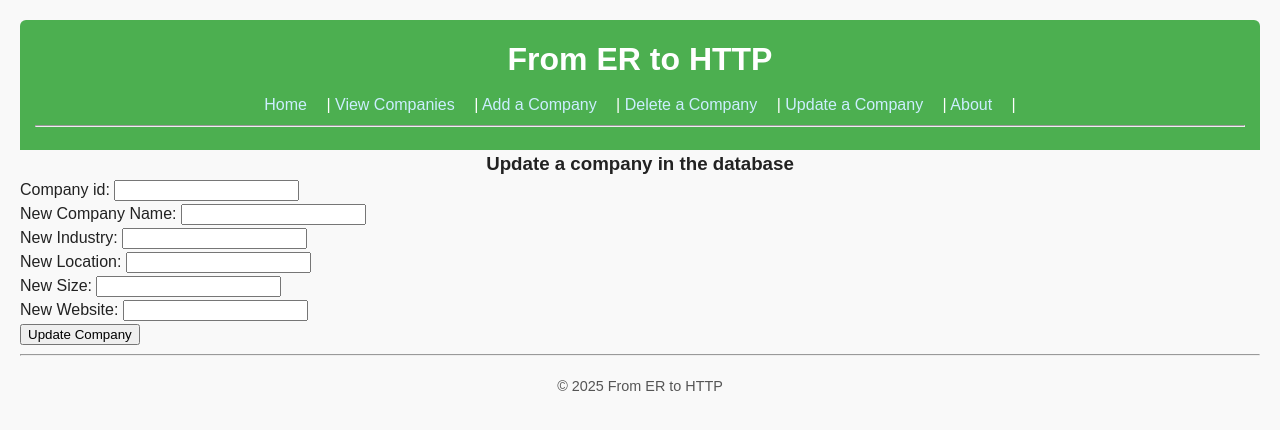
After one commit to ReeveTinnell/240-Databases-Project, a Flask app: page /updateCompany in a window 1280 px wide. The commit adds this page. Shown: the top 430 px of the page. Run offline with Flask 3, Linux system fonts and the light colour scheme.

Commit message:
Large update, full basic CRUD for company table. Using prepared statements, but other issues exist. Added error message location in header

```diff
--- a/app.py
+++ b/app.py
@@ -31,6 +31,14 @@ def premade():
     output = render_template('static.html')
     return output
 
+@app.route('/viewTable', methods=['GET'])
+def viewTable():
+
+    table = request.args.get('table')
+
+    output = render_template('viewTable.html', table=table, attributes=attributes)
+    return output
+
 @app.route('/companies')
 def viewCompanies():
     connection = getConnection()
@@ -45,20 +53,71 @@ def addCompany():
     output = render_template('addCompany.html')
     return output
 
-@app.route('/addCompanyToList', methods=['GET'])
+@app.route('/addCompany', methods=['POST'])
 def addCompanyToList():
 
     new_company = [
-        request.args.get('name'),
-        request.args.get('industry'),
-        request.args.get('location'),
-        request.args.get('size'),
-        request.args.get('website')
+        request.form['name'],
+        request.form['industry'],
+        request.form['location'],
+        request.form['size'],
+        request.form['website']
         ]
-    print(new_company)
+
     addTo("company", new_company)
 
     return redirect(url_for('viewCompanies'))
 
+@app.route('/deleteCompany')
+def deleteCompany():
+    output = render_template('deleteCompany.html')
+    return output
+
+@app.route('/deleteCompany', methods=['POST'])
+def deleteCompanyFromTable():
+
+    id = request.form['id']
+    name = request.form['name']
+
+    error = None
+
+    company = getEntry("company", id)
+
+    if len(company) == 0:
+        error="ERROR! No company found, please enter a correct company id"
+        output = render_template('deleteCompany.html', error=error)
+        return output
+    if company[0][1] != name:
+        error="ERROR! Company name does not match company name file"
+        output = render_template('deleteCompany.html', error=error)
+        return output
+    else:
+        delFrom("company", id)
+        return redirect(url_for('viewCompanies'))
+
+@app.route('/updateCompany')
+def updateCompany():
+    output = render_template('updateCompany.html')
+    return output
+
+
+@app.route('/updateCompany', methods=['POST'])
+def updateCompanyEntry():
+
+    id = request.form['id']
+
+    update_values = [
+        request.form['name'],
+        request.form['industry'],
+        request.form['location'],
+        request.form['size'],
+        request.form['website']
+        ]
+
+    updateEntry("company", id, update_values)
+
+    return redirect(url_for('viewCompanies'))
+
+
 if __name__ == '__main__':
     app.run(port=8000, debug=True, host="0.0.0.0")
--- a/menu_testing.py
+++ b/menu_testing.py
@@ -52,18 +52,25 @@ def showAll():
         number=number+1
     print("\n")
 
-def showTable(table):
+def getTable(table):
 
     connection = getConnection()
     myCursor = connection.cursor()
     myCursor.execute(f"SELECT * FROM {table}")
     results = myCursor.fetchall()
-    print(f"\nIn the {table} table, we have the following items: ")
-    for row in results:
-        print(row)
+    connection.close()
 
+    return results
+
+def getEntry(table, id):
+    connection = getConnection()
+    myCursor = connection.cursor()
+    myCursor.execute(f"SELECT * FROM {table} WHERE id={id}")
+    results = myCursor.fetchall()
     connection.close()
-    print("\n")
+    print(results)
+    return results
+
 
 def addTo(table, entryValues):
 
@@ -93,14 +100,13 @@ def addTo(table, entryValues):
     print("\nYour entry was successfully Added!\n")
     connection.close()
 
-def delFrom(table):
-    # Takes user input to select a table from the database
+def delFrom(table, deletion):
+
     connection = getConnection()
     myCursor = connection.cursor()
-    deleteRow = int(input("\n Please enter the id of the entry you would like to delete: \n"))
-    myCursor.execute(f"DELETE FROM {table} WHERE id={deleteRow}")
+
+    myCursor.execute(f"DELETE FROM {table} WHERE id={deletion}")
     connection.commit()
-    print("\nYour entry was successfully deleted!")
     connection.close()
 
 def selectTable(table):
@@ -109,35 +115,40 @@ def selectTable(table):
     return table
 
 
-def updateEntry(table, entry):
+def updateEntry(table, id, updateValues):
 
+    connection = getConnection()
+    myCursor = connection.cursor()
+
+    #grabs the attributes for the selected table
     attributes = getAttributes(table)
 
-    entryValues = []
+    #blank lists to generate the strings necesaary for SQL. Using two different lists, might be able to use something more sophisticated, but this works
     entryAttr = []
 
+    #grabs user input for each attribute and maps it to the same order as attributes.
     for row in attributes:
-       if row[0] == "id":
-           print(f"You are modifying entry id # {entry} in the {table} Table. Proceed with caution")
-           continue
-       else:
-           value = input(f"Please enter the new value for {table} {entry} value {row[0]}: ")
-           entryValues.append(value)
-           entryAttr.append(row[0])
+        if row[0] == "id":
+            continue
+        else:
+            entryAttr.append(row[0])
+
+    print(f"The entyrAttr is: {entryAttr}")
+
+    #string construction for query statement
+    entryString = ', '.join(['%s'] * len(updateValues))
 
     # Construct update Query string
     queryString = []
     index = 0
-    for column in entryValues:
+    for column in updateValues:
         queryString.append(f"{entryAttr[index]} = %s")
         index = index + 1
     queryString = ', '.join(queryString)
     print(queryString)
-    query = f"UPDATE {table} SET {queryString} WHERE id={entry}"
+    query = f"UPDATE {table} SET {queryString} WHERE id={id}"
     print(query)
-    connection = getConnection()
-    myCursor = connection.cursor()
-    myCursor.execute(query, entryValues)
+    myCursor.execute(query, updateValues)
     connection.commit()
     connection.close()
 
--- a/templates/addCompany.html
+++ b/templates/addCompany.html
@@ -2,7 +2,7 @@
 
 <body>
   <h3>Add a new company to the database</h3>
-  <form method="GET" action="/addCompanyToList">
+  <form method="POST" action="/addCompany">
     <div class="form-group">
             <label for="name">Name:</label>
             <input type="text" id="name" name="name" required>
--- a/templates/header.html
+++ b/templates/header.html
@@ -6,12 +6,21 @@
   <link rel="stylesheet" href="{{ url_for('static', filename='style.css') }}">
 </head>
 <body>
+      {% if error %}
+    <p class="alert alert-danger col-sm-4" role="danger">
+      <strong>Error:</strong> {{ error }}
+    </p>
+    {% endif %}
+
   <header>
     <h1>From ER to HTTP</h1>
+
     <nav>
       <a href="{{ url_for('home') }}">Home</a> |
       <a href="{{ url_for('viewCompanies') }}">View Companies</a> |
       <a href="{{ url_for('addCompany') }}">Add a Company</a> |
+      <a href="{{ url_for('deleteCompany') }}">Delete a Company</a> |
+      <a href="{{ url_for('updateCompany') }}">Update a Company</a> |
       <a href="{{ url_for('about') }}">About</a> |
     </nav>
     <hr>
--- /dev/null
+++ b/templates/updateCompany.html
@@ -0,0 +1,37 @@
+{% include "header.html" %}
+
+<body>
+  <h3> Update a company in the database</h3>
+
+  <form method="POST" action="/updateCompany">
+        <div class="form-group">
+            <label for="id">Company id:</label>
+            <input type="text" id="id" name="id" required>
+        </div>
+        <div class="form-group">
+            <label for="name">New Company Name:</label>
+            <input type="text" id="name" name="name">
+        </div>
+        <div class="form-group">
+            <label for="industry">New Industry:</label>
+            <input type="text" id="industry" name="industry">
+        </div>
+        <div class="form-group">
+            <label for="location">New Location:</label>
+            <input type="text" id="location" name="location">
+        </div>
+        <div class="form-group">
+            <label for="size">New Size:</label>
+            <input type="text" id="size" name="size">
+        </div>
+        <div class="form-group">
+            <label for="website">New Website:</label>
+            <input type="text" id="website" name="website">
+        </div>
+        <button type="submit">Update Company</button>
+    </form>
+
+</body>
+
+
+{% include "footer.html" %}
--- a/templates/viewCompanies.html
+++ b/templates/viewCompanies.html
@@ -5,6 +5,7 @@
     <table>
         <thead>
             <tr>
+                <th>id</th>
                 <th>Name</th>
                 <th>Industry</th>
                 <th>Location</th>
@@ -15,6 +16,7 @@
         <tbody>
         {% for company in companies %}
             <tr>
+                <td>{{ company[0] }}</td>
                 <td>{{ company[1] }}</td>
                 <td>{{ company[2] }}</td>
                 <td>{{ company[3] }}</td>
```
Also changed, not shown: templates/deleteCompany.html (added, +21 -0 lines).
